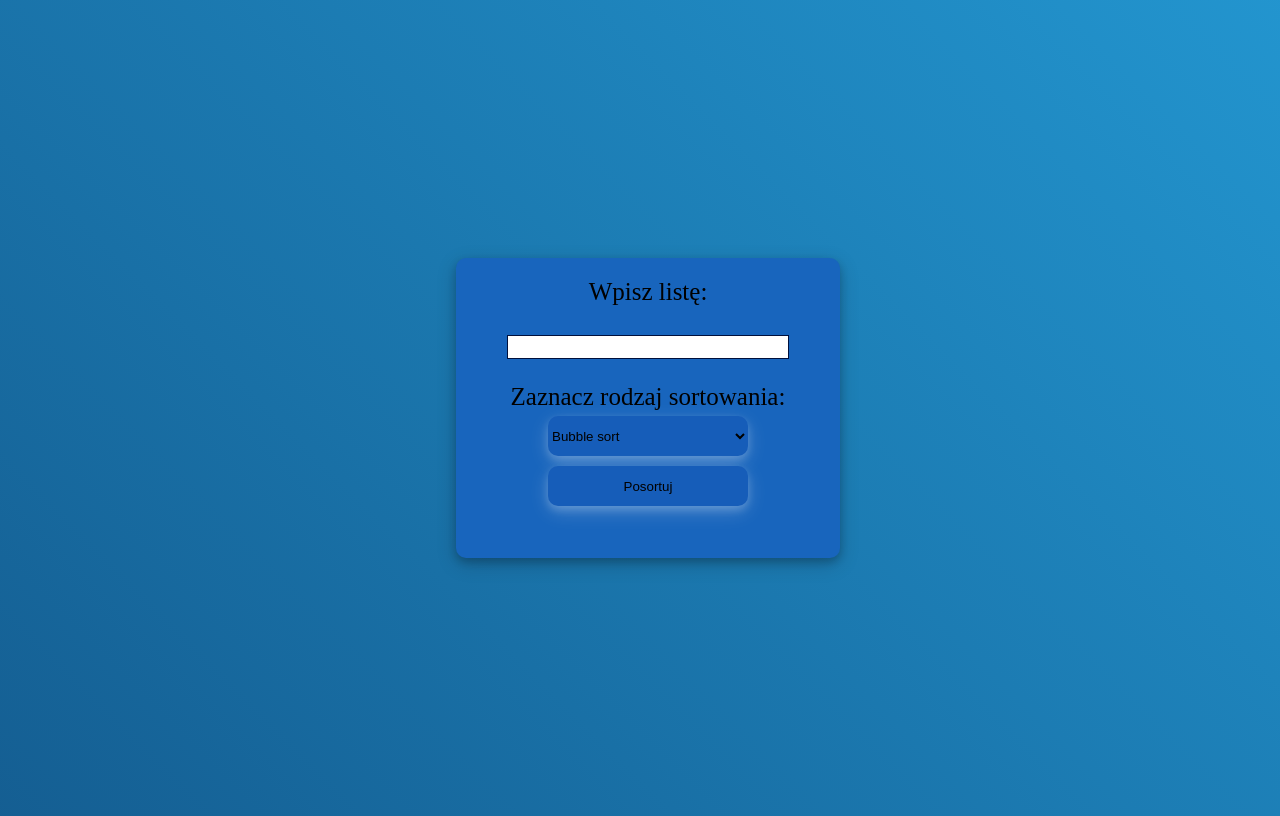
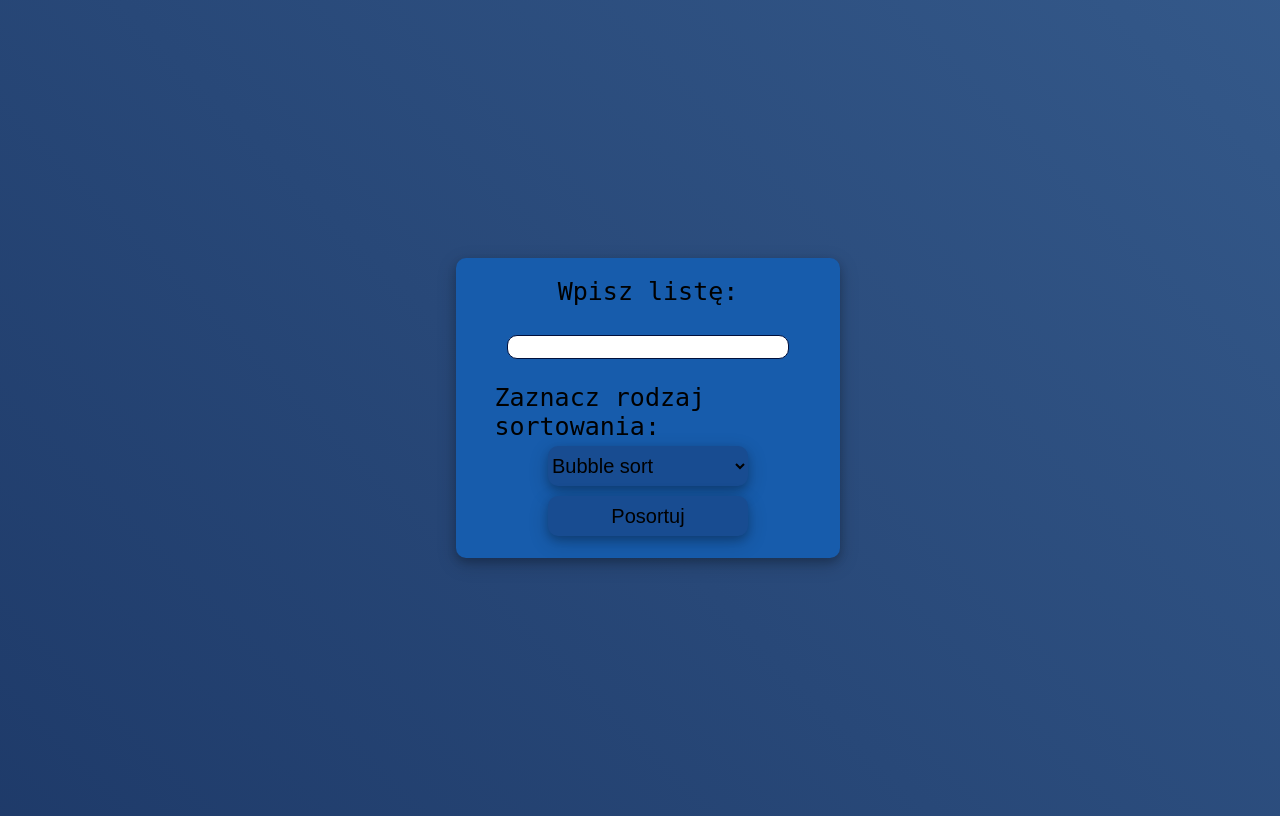
Before and after one commit to Budyn8/School, a PHP site: page /algorytmy.php in a window 1280 px wide. Run offline with PHP 8.4, Linux system fonts and the light colour scheme.

Commit message:
Poleprzanie kontrastu

```diff
--- a/Paibd/2023-10-12/algorytmy.php
+++ b/Paibd/2023-10-12/algorytmy.php
@@ -12,7 +12,7 @@
   <form action="#" method="post">
     <section>
       <label for="p_tablica">Wpisz listę: </label>
-      <input type="text" name="p_tablica" id="tablica">
+      <input type="text" name="p_tablica" id="tablica" maxlenght="59">
     </section>
 
     <section>
@@ -199,8 +199,9 @@ if(isset($_POST['p_tablica'])){
 ?>
 <article>
 <?php
+    echo "0";
     foreach($tablica as $value){
-      echo $value.",";
+      echo ", ".$value;
     }
   }
 }
--- a/Paibd/2023-10-12/style.css
+++ b/Paibd/2023-10-12/style.css
@@ -1,7 +1,7 @@
 main, body, html{
   width: 100%;
   overflow: hidden;
-  font-family: 'Times New Roman', Times, serif;
+  font-family: monospace;
   font-size: 25px;
 }
 
@@ -9,7 +9,7 @@ body{
   display: flex;
   justify-content: center;
   align-items: center;
-  background: linear-gradient(45deg, rgb(0, 16, 60) 0%, rgb(40, 170, 230) 100%);
+  background: linear-gradient(45deg, rgb(0, 16, 60) 0%, rgb(60, 100, 150) 100%);
   background-size: 400%;
   background-position: 0 0;
   animation: animatedBg 5s ease-in-out infinite alternate;
@@ -24,12 +24,11 @@ body{
   }
 }
 main{
-  background-color: rgb(24, 101, 189);
+  background-color: rgb(23, 92, 172);
   width: 30%;
   height: 300px;
   box-shadow:  0 4px 8px 0 rgba(0, 0, 0, 0.2), 0 6px 20px 0 rgba(0, 0, 0, 0.19);
   border-radius: 10px;
-  overflow: scroll;
 }
 form {
   width: 100%;
@@ -51,23 +50,33 @@ input[type="text"]{
   width: 90%;
   height: 20px;
   border: 1px solid rgb(0, 16, 60);
+  border-radius: 10px;
 }
 input[type="submit"], select{
-  background-color: rgb(22, 93, 185);
-  box-shadow: 0 4px 8px 0 rgba(255, 254, 254, 0.2), 0 6px 20px 0 rgba(255, 255, 255, 0.19);
+  background-color: rgb(24, 76, 145);
+  box-shadow: 0 4px 8px 0 rgba(0, 0, 0, 0.2), 0 6px 20px 0 rgba(0, 0, 0, 0.19);
   border-radius: 10px;
   border: 0;
+  font-size: 20px;
   width: 200px;
   height: 40px;
   margin: 5px;
 }
 input[type="submit"]:hover{
-  border: 5px solid green;
+  border: 2px solid rgb(52, 97, 219);
+}
+option{
+  border-radius: 5px;
+  background-color: rgb(24, 76, 145);
+}
+option:hover{
+  background-color: rgb(0, 16, 60);
 }
 article {
   height: 20%;
   text-align: center;
   width: calc(100% - 20px);
   margin: 0px 10px;
+  font-size: 15px;
   overflow-wrap: break-word;
 }
```
